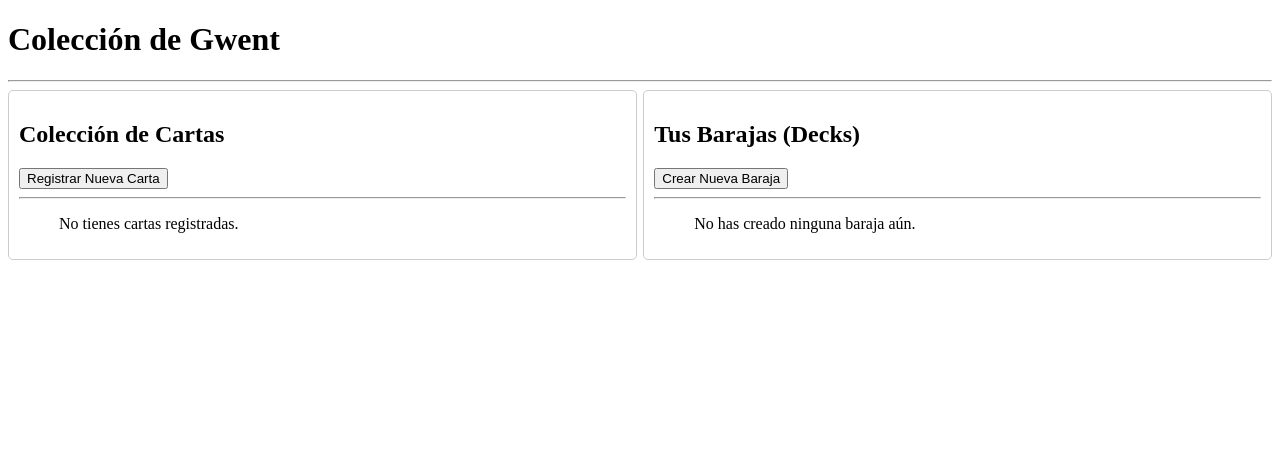
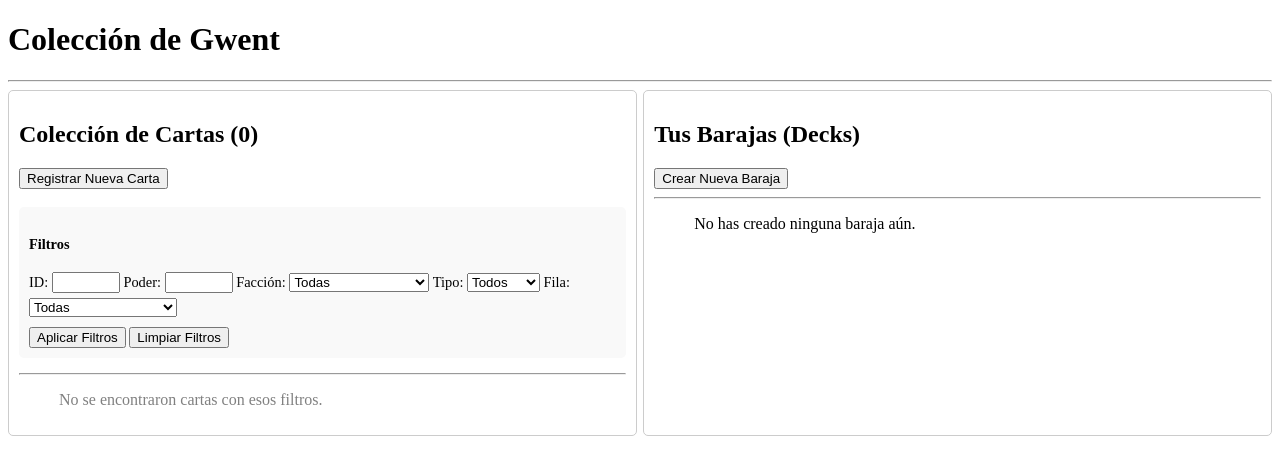
Before and after one commit to JhonRainbow6/GWENT-Deck-Collection, a FastAPI app: page / in a window 1280 px wide. Shown: the top 475 px of the page. Run offline with FastAPI, Linux system fonts and the light colour scheme; data that the repository does not hold is empty.

Commit message:
Filtros cartas

```diff
--- a/main.py
+++ b/main.py
@@ -185,6 +185,10 @@
     resultado = validate_gwent_deck(deck, deck_cards, all_cards)
     return {"validacion": resultado}
 
+
+
+
+
 # HTML endpoints
 
 #Cards
@@ -200,9 +204,28 @@
     })
 
 
-@app.get("/", response_class=HTMLResponse, summary="Ver lista de cartas en HTML")
-def all_cards_html(request: Request, db: Session = Depends(get_db)):
-    cards = db.query(DBCard).all()
+@app.get("/", response_class=HTMLResponse, summary="Dashboard")
+def all_cards_and_decks_html(
+        request: Request,
+        id: Optional[str] = None,
+        faction: Optional[str] = None,
+        type: Optional[str] = None,
+        power: Optional[str] = None,
+        row: Optional[str] = None,
+        db: Session = Depends(get_db)
+):
+    query = db.query(DBCard)
+    if id and id.strip():
+        query = query.filter(DBCard.id == int(id))
+    if faction and faction != "All":
+        query = query.filter(DBCard.faction.ilike(faction))
+    if type and type != "All":
+        query = query.filter(DBCard.type.ilike(type))
+    if power and power.strip():
+        query = query.filter(DBCard.power == int(power))
+    if row and row != "All":
+        query = query.filter(DBCard.row.ilike(row))
+    cards = query.all()
     decks = db.query(DBDeck).all()
     return templates.TemplateResponse("cards_list.html", {
         "request": request,
--- a/templates/cards_list.html
+++ b/templates/cards_list.html
@@ -14,6 +14,16 @@
             padding: 10px;
             border-radius: 5px;
         }
+        .filters {
+            background-color: #f9f9f9;
+            padding: 10px;
+            margin-bottom: 15px;
+            border-radius: 5px;
+            font-size: 0.9em;
+        }
+        .filters select, .filters input {
+            margin-bottom: 5px;
+        }
     </style>
 </head>
 <body>
@@ -22,9 +32,61 @@
 
     <div class="container">
         <div class="column">
-            <h2>Colección de Cartas</h2>
+            <h2>Colección de Cartas ({{ cards|length }})</h2>
             <a href="/create_card"><button>Registrar Nueva Carta</button></a>
+            <br><br>
+
+            <div class="filters">
+                <h4>Filtros</h4>
+                <form action="/" method="GET">
+
+                    <label for="id">ID:</label>
+                    <input type="number" name="id" id="id" style="width: 60px;">
+
+                    <label for="power">Poder:</label>
+                    <input type="number" name="power" id="power" style="width: 60px;">
+
+                    <label for="faction">Facción:</label>
+                    <select name="faction" id="faction">
+                        <option value="All">Todas</option>
+                        <option value="Northern Realms">Northern Realms</option>
+                        <option value="Monsters">Monsters</option>
+                        <option value="Nilfgaardian Empire">Nilfgaardian Empire</option>
+                        <option value="Scoia'tael">Scoia'tael</option>
+                        <option value="Skellige">Skellige</option>
+                        <option value="Neutral">Neutral</option>
+                    </select>
+
+                    <label for="type">Tipo:</label>
+                    <select name="type" id="type">
+                        <option value="All">Todos</option>
+                        <option value="Hero">Hero</option>
+                        <option value="Unit">Unit</option>
+                        <option value="Leader">Leader</option>
+                        <option value="Special">Special</option>
+                        <option value="Weather">Weather</option>
+                    </select>
+
+                    <label for="row">Fila:</label>
+                    <select name="row" id="row">
+                        <option value="All">Todas</option>
+                        <option value="Melee">Melee</option>
+                        <option value="Range">Range</option>
+                        <option value="Siege">Siege</option>
+                        <option value="Agile(Melee+Range)">Agile (Melee+Range)</option>
+                        <option value="None">Ninguna</option>
+                    </select>
+
+                    <br>
+                    <button type="submit" style="margin-top:5px;">Aplicar Filtros</button>
+                    <a href="/" style="text-decoration:none;">
+                        <button type="button" style="margin-top:5px;">Limpiar Filtros</button>
+                    </a>
+                </form>
+            </div>
+
             <hr>
+
             <ul>
                 {% for c in cards %}
                     <li>
@@ -32,7 +94,7 @@
                         <a href="/cards_html/{{ c.id }}">Ver detalles</a>
                     </li>
                 {% else %}
-                    <p>No tienes cartas registradas.</p>
+                    <p style="color: grey;">No se encontraron cartas con esos filtros.</p>
                 {% endfor %}
             </ul>
         </div>
@@ -52,6 +114,7 @@
                 {% endfor %}
             </ul>
         </div>
+
     </div>
 </body>
 </html>
```
